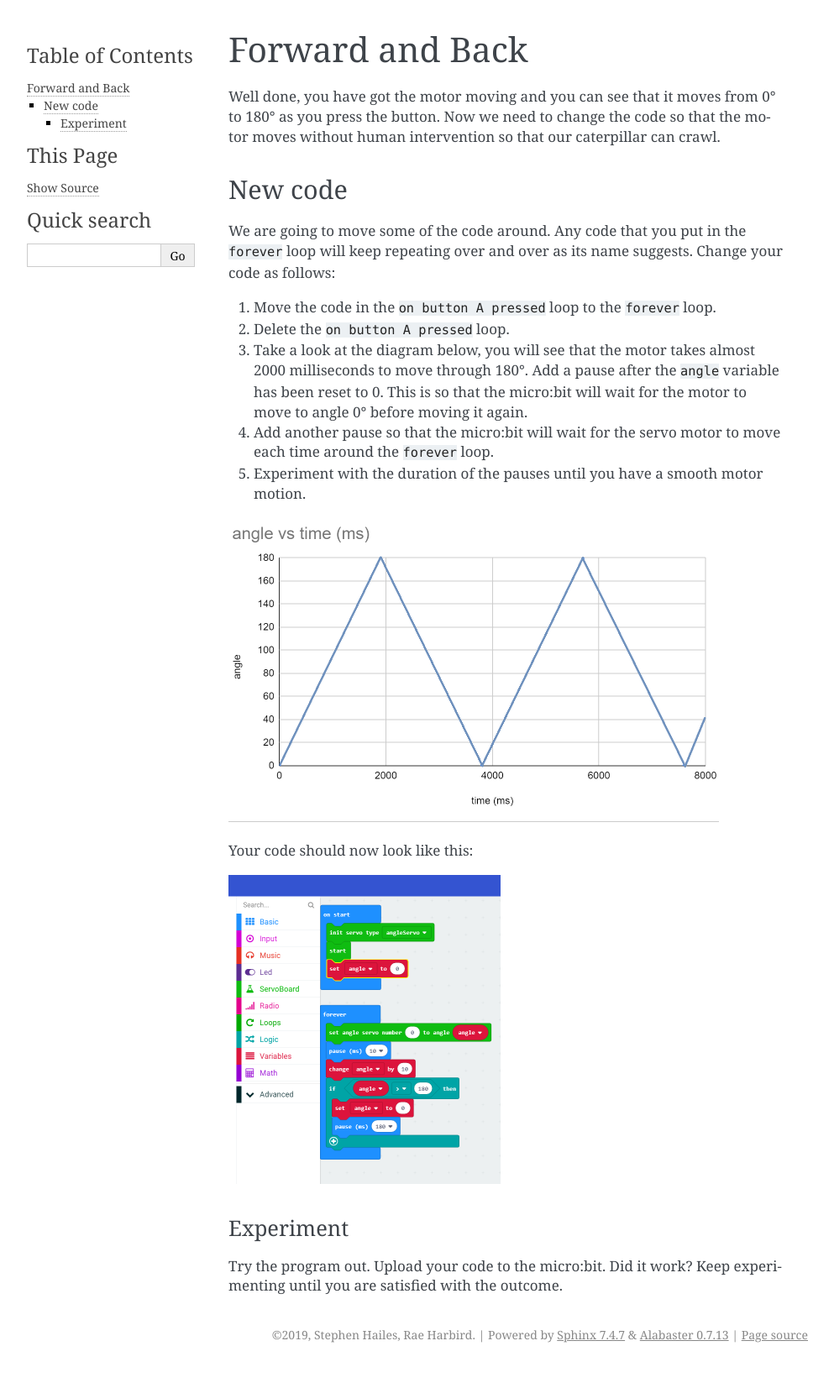
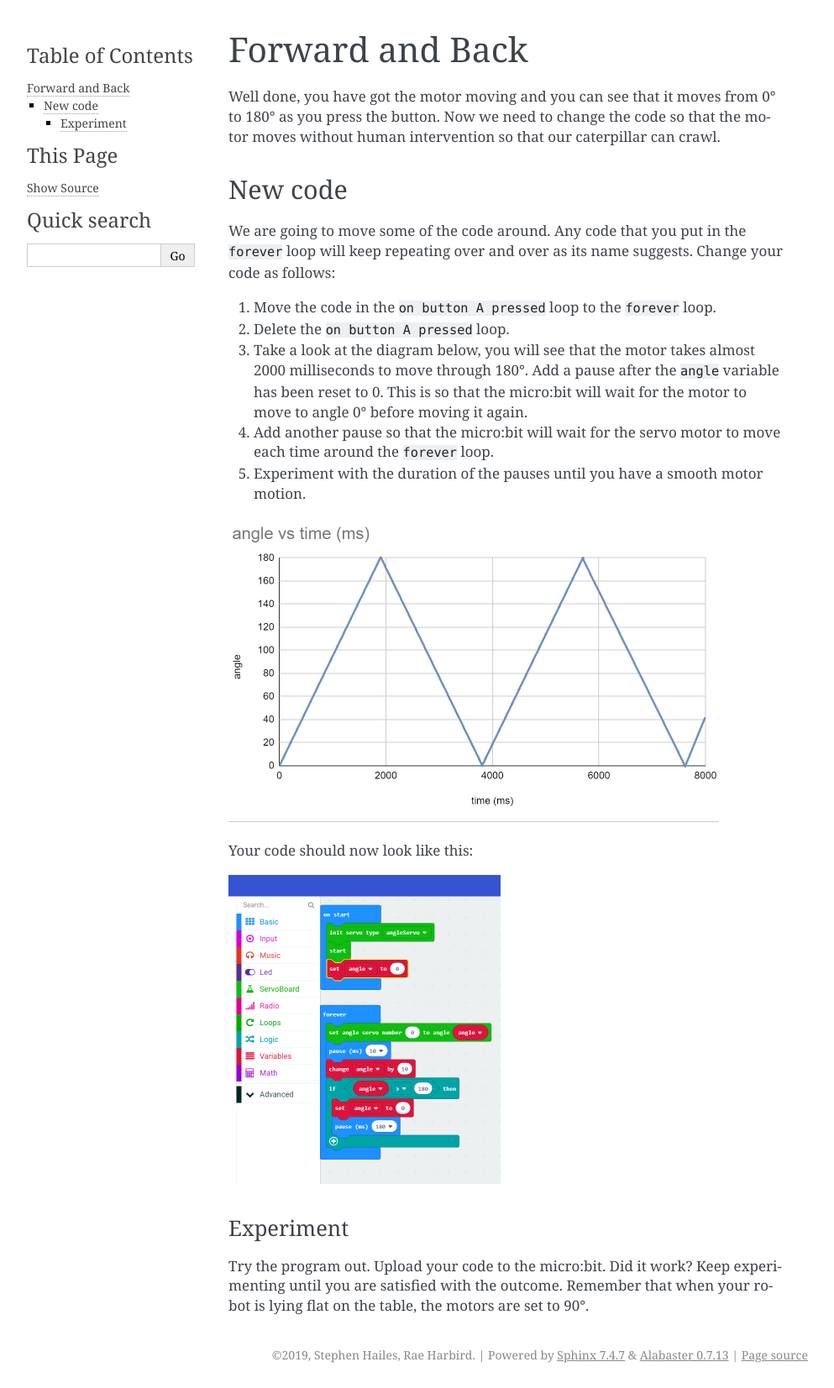
Before and after one commit to rharbird/ucl-microbit-robotics-readthedocs, a Sphinx documentation site: the page built from docs/source/forwardAndBack.rst, in a window 1280 px wide. Shown: the whole page at 84% size, without its empty margins (148-1141 px from the left). Built offline with Sphinx 7.4.7, drawn with Linux system fonts in a browser that asks for light colours; pages that are not in the unit, such as notebooks, are missing from menus; before the commit the page ends 1629 px from its top, so only the background shows below that.

Commit message:
Add reminder about motor position.

```diff
--- a/docs/source/forwardAndBack.rst
+++ b/docs/source/forwardAndBack.rst
@@ -26,4 +26,4 @@ Your code should now look like this:
 -----------------------
 Experiment
 -----------------------
-Try the program out. Upload your code to the micro:bit. Did it work? Keep experimenting until you are satisfied with the outcome.
+Try the program out. Upload your code to the micro:bit. Did it work? Keep experimenting until you are satisfied with the outcome. Remember that when your robot is lying flat on the table, the motors are set to 90°.
```
